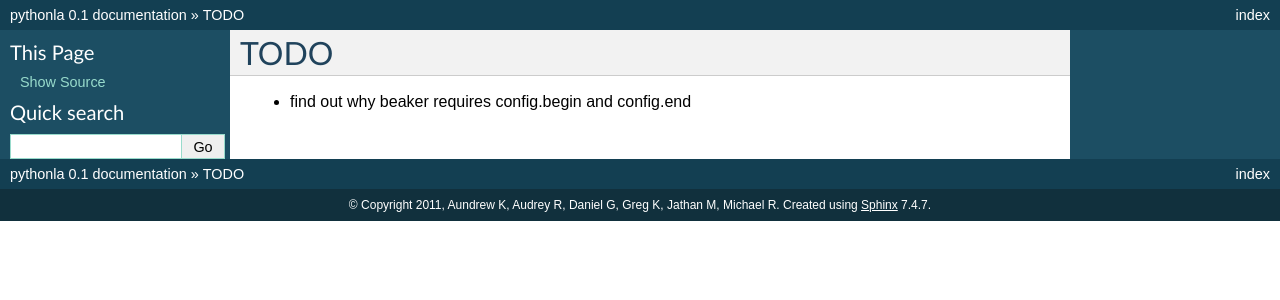
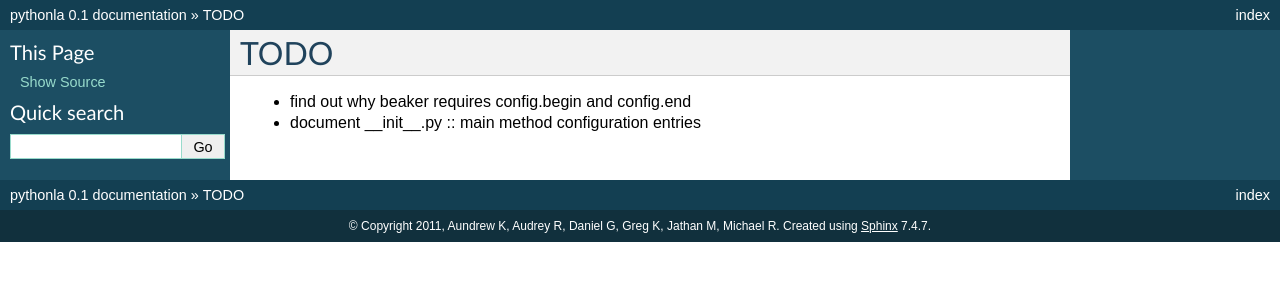
Before and after one commit to audreyfeldroy/pythonla, a Sphinx documentation site: the page built from docs/TODO.rst, in a window 1280 px wide. Shown: the top 300 px of the page. Built offline with Sphinx 7.4.7, drawn with Linux system fonts in a browser that asks for light colours.

Commit message:
garden TODO

```diff
--- a/docs/TODO.rst
+++ b/docs/TODO.rst
@@ -3,3 +3,4 @@
 ======
 
 + find out why beaker requires config.begin and config.end
++ document __init__.py :: main method configuration entries
```
